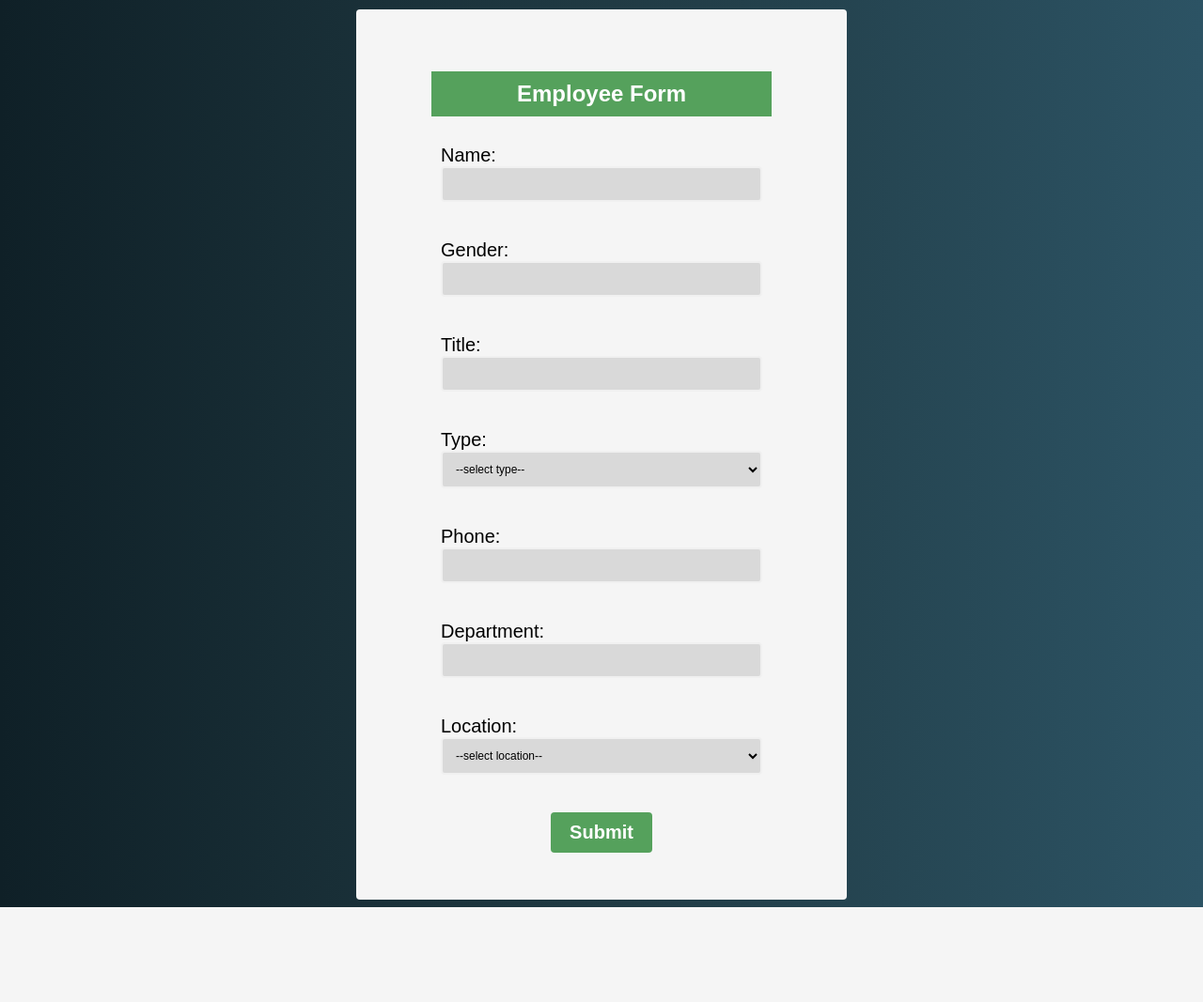
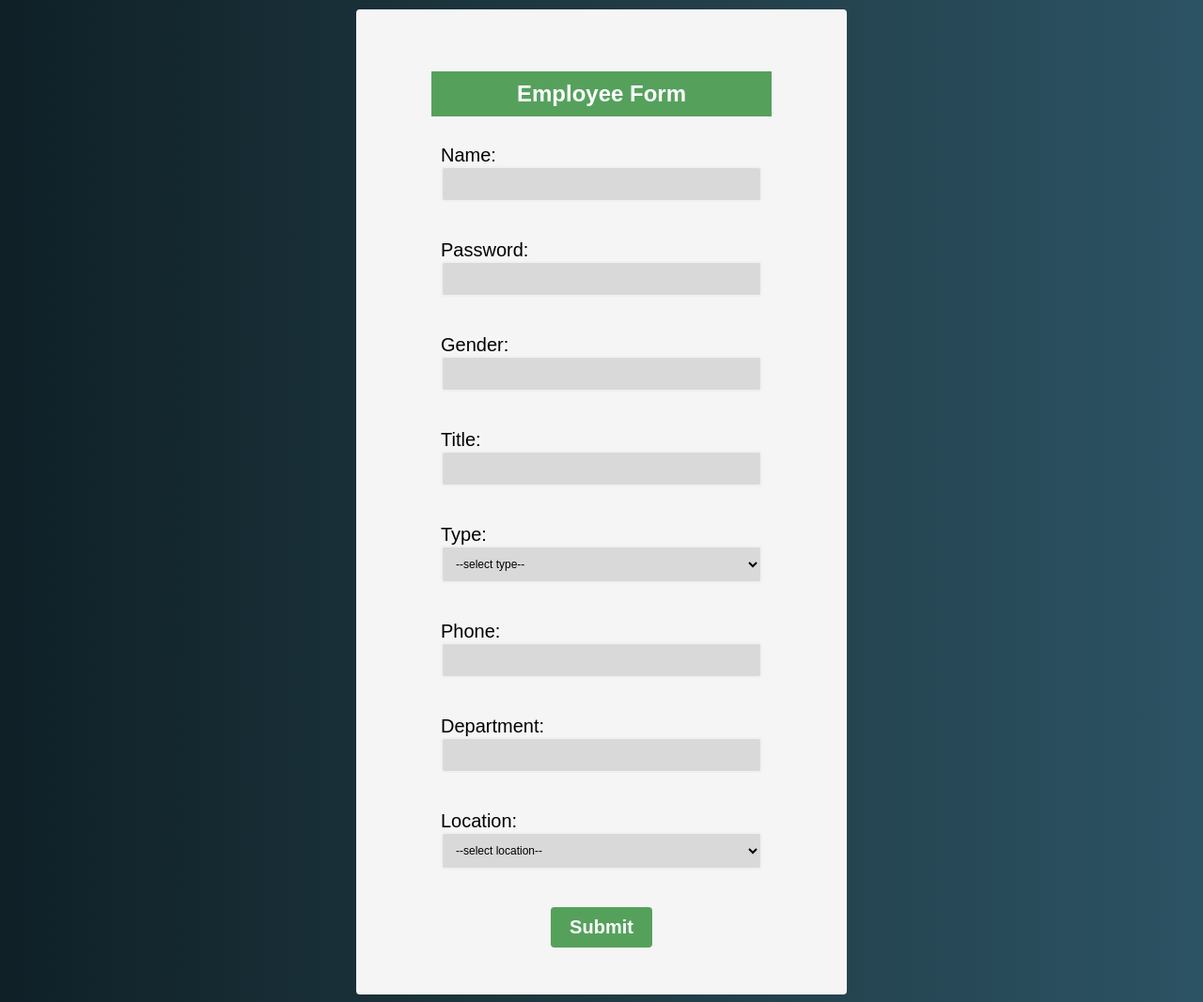
Before and after one commit to ValantineSuh/Val-Online-Inventory-System, a Flask app: page /add-employee in a window 1280 px wide. Shown: the whole page at 94% size. Before the commit the page ends 966 px from the top, so only its background shows below. Run offline with Flask 3, Linux system fonts and the light colour scheme.

Commit message:
feat(backend): added password for users and admins

```diff
--- a/app.py
+++ b/app.py
@@ -26,6 +26,7 @@ class Location(db.Model):
 class Employee(db.Model):
     __tablename__="employees"
     id=db.Column(db.Integer, primary_key=True)
+    password=db.Column(db.String(20))
     employee_name=db.Column(db.String(20))
     gender=db.Column(db.String(6))
     title=db.Column(db.String(10))
@@ -36,7 +37,8 @@ class Employee(db.Model):
     location_rel=db.relationship('Location', backref='employees_location')
     equipment_rel=db.relationship('Equipment', backref='equipment_employee')
 
-    def __init__(self, employee_name, gender, title, type, phone_number, department, location):
+    def __init__(self, employee_name, password, gender, title, type, phone_number, department, location):
+        self.password=password
         self.employee_name=employee_name
         self.gender=gender
         self.title=title
@@ -159,6 +161,7 @@ def add_employee_details():
     if request.method == 'POST':
         # Handle the form submission
         employee_name = request.form['employee_name']
+        password= request.form['password']
         gender = request.form['gender']
         title = request.form['title']
         type = request.form['type']
@@ -167,6 +170,7 @@ def add_employee_details():
         location = request.form['location']
         employee = Employee(
             employee_name=employee_name,
+            password=password,
             gender=gender,
             title=title,
             type=type,
--- a/templates/employeeForm.html
+++ b/templates/employeeForm.html
@@ -18,6 +18,11 @@
         <div class="input-control">
             <label for="employee_name">Name:</label>
             <input id="employee_name" name="employee_name" type="text" required>
+            <!-- <div class="error"></div> -->
+        </div>
+        <div class="input-control">
+            <label for="password">Password:</label>
+            <input id="password" name="password" type="text" required>
             <!-- <div class="error"></div> -->
         </div>
         <div class="input-control">
```
Also changed, not shown: instance/OIS.db.
